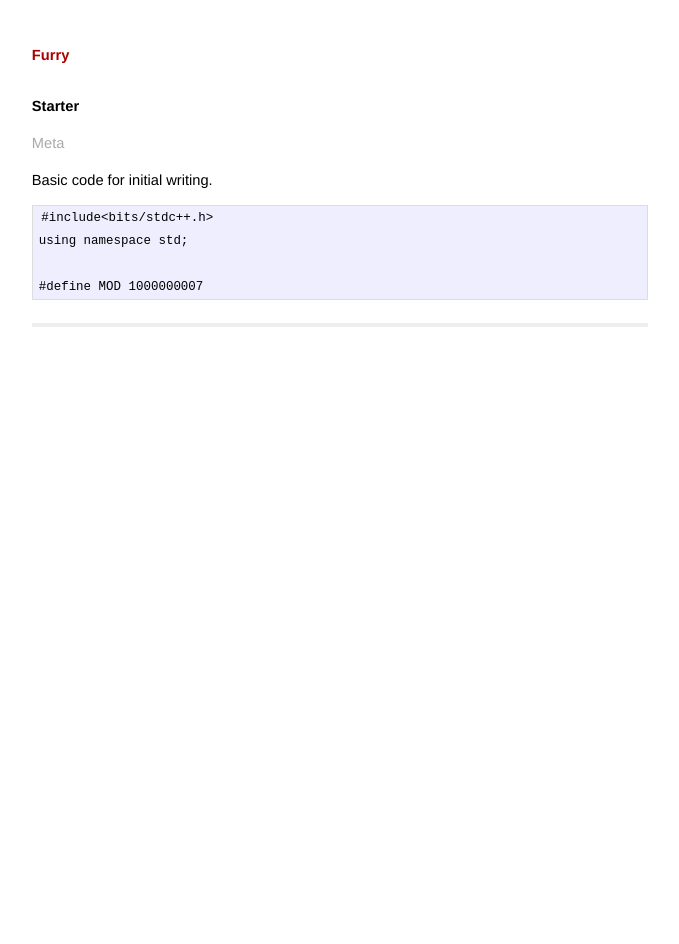
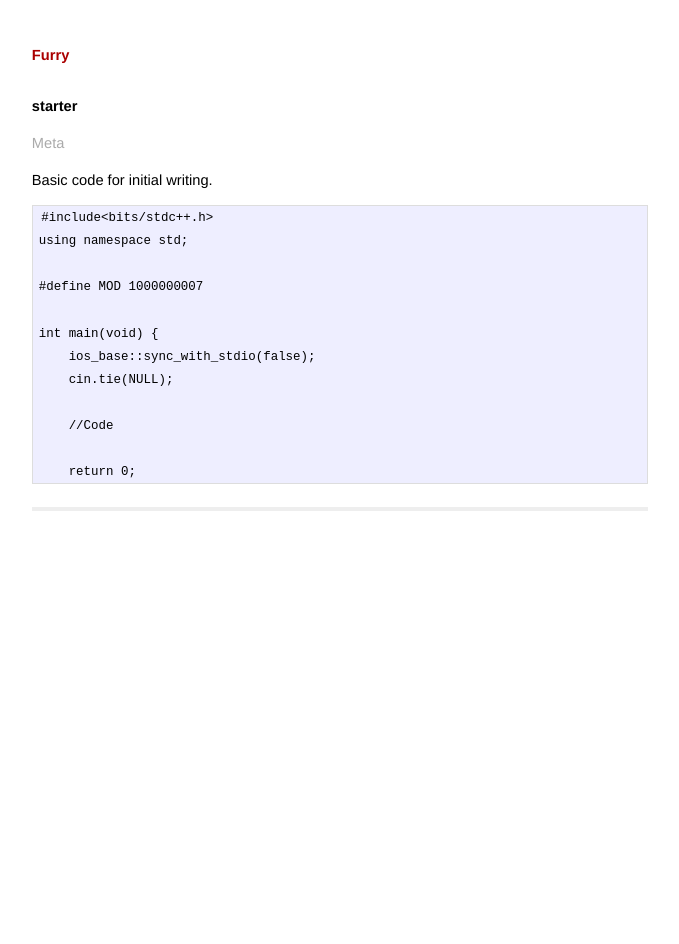
Before and after one commit to Amblygon/waffle, a Jekyll site: the page built from _posts/2017-11-02-Starter.md, in a window 1280 px wide. Shown: the whole page, without its empty margins (300-979 px from the left). Built offline with Jekyll 4.4.1, drawn with Linux system fonts in a browser that asks for light colours.

Commit message:
Update 2017-11-02-Starter.md

```diff
--- a/_posts/2017-11-02-Starter.md
+++ b/_posts/2017-11-02-Starter.md
@@ -1,6 +1,7 @@
 ---
 layout: post
-title: Starter
+title: starter
+categories: code
 ---
 
 {{ page.title }}
@@ -15,4 +16,12 @@ Basic code for initial writing.
 using namespace std;
 
 #define MOD 1000000007
+
+int main(void) {
+    ios_base::sync_with_stdio(false);
+    cin.tie(NULL);
+
+    //Code
+
+    return 0;
 ~~~~
```
